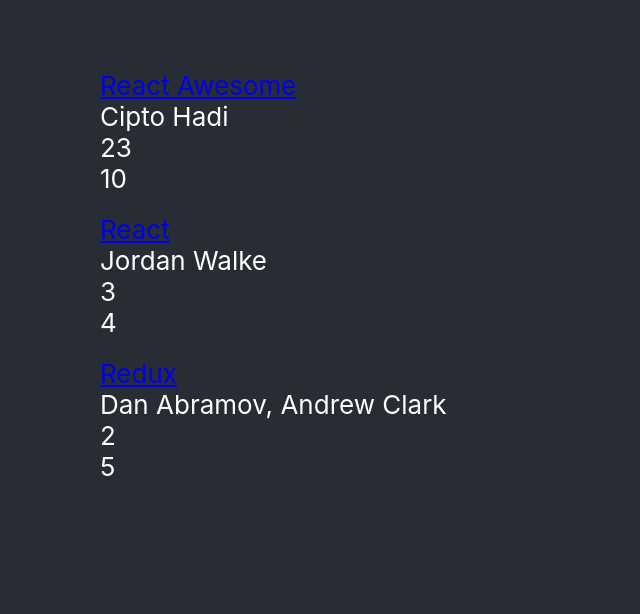
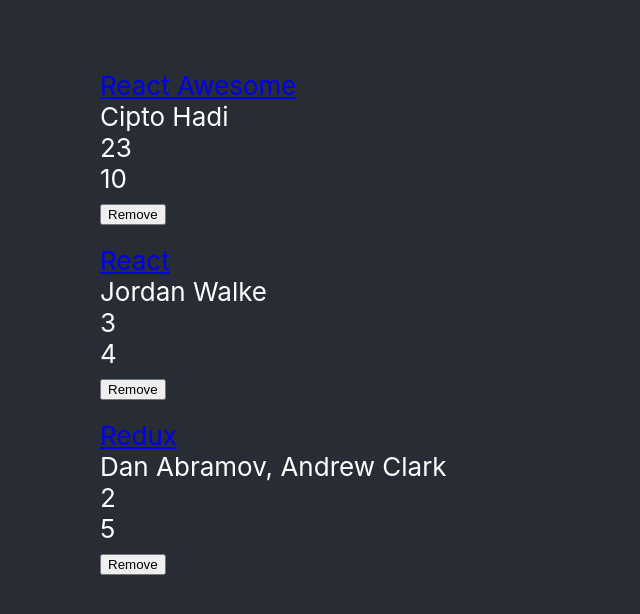
Before and after one commit to cipto-hd/refresh-reactjs-fundamentals, a React (Create React App) app in the folder hackernews/: page / in a window 1280 px wide. Shown: the top 614 px of the page, without its empty margins (0-640 px from the left). Built offline with nearby package versions, Linux system fonts and the light colour scheme.

Commit message:
add item remove feature to the list

```diff
--- a/hackernews/src/App.js
+++ b/hackernews/src/App.js
@@ -36,6 +36,14 @@
     };
   }
 
+  onDismiss(id) {
+    const updatedList = this.state.list.filter((item) => item.objectID !== id);
+
+    this.setState({
+      list: updatedList,
+    });
+  }
+
   render() {
     const { list } = this.state;
     return (
@@ -49,6 +57,9 @@
               <span style={style.cardItem}>{item.author}</span>
               <span style={style.cardItem}>{item.num_comments}</span>
               <span style={style.cardItem}>{item.points}</span>
+              <button onClick={() => this.onDismiss(item.objectID)}>
+                Remove
+              </button>
             </div>
           ))}
         </header>
```
